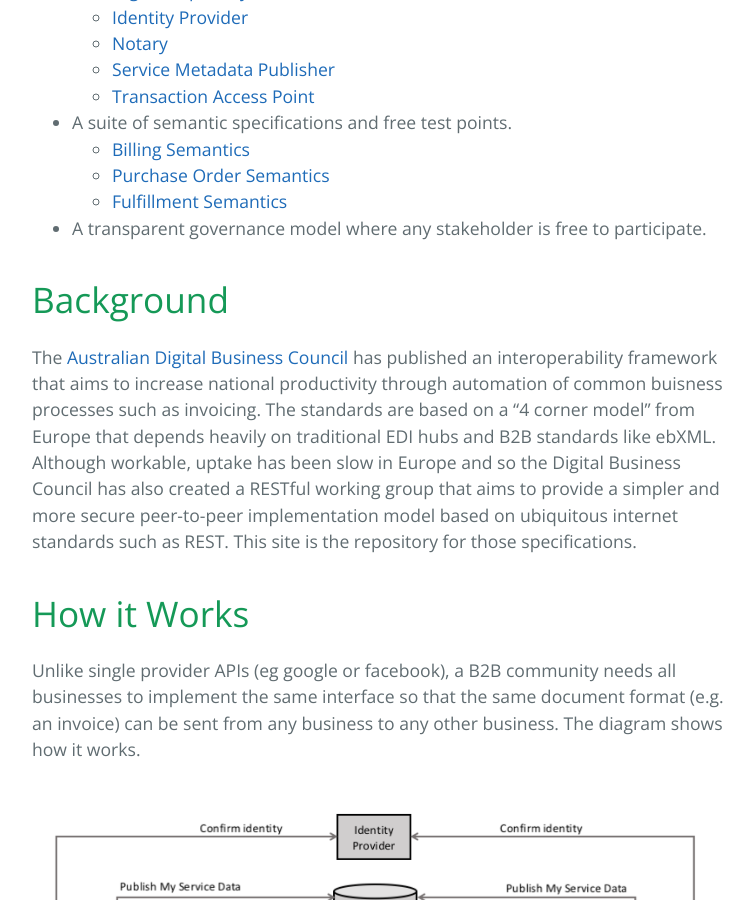
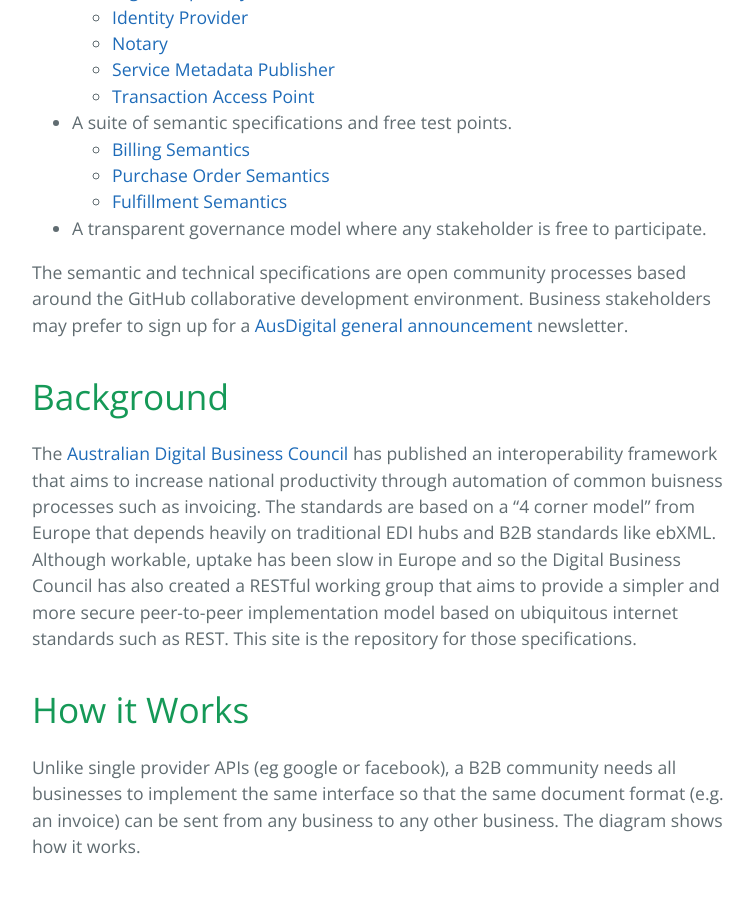
Before and after one commit to ausdigital/ausdigital.github.io, a Jekyll site: the page built from index.md, in a window 1280 px wide and 900 px high, scrolled down 864 px. Shown: the whole window, without its empty margins (328-1082 px from the left). Built offline with Jekyll 4.4.1, drawn with Linux system fonts in a browser that asks for light colours; our own code applies the rules of GitHub Pages for plain Markdown files.

Commit message:
link to newsletter signup from home page

```diff
--- a/index.md
+++ b/index.md
@@ -23,6 +23,8 @@ We want the simplest, lowest cost and most secure solution to these needs so we'
    * [Fulfillment Semantics](fulfillment-semantics)
  * A transparent governance model where any stakeholder is free to participate.
 
+The semantic and technical specifications are open community processes based around the GitHub collaborative development environment. Business stakeholders may prefer to sign up for a <a href="http://eepurl.com/ctZ6hf">AusDigital general announcement</a> newsletter.
+
 # Background
 
 The [Australian Digital Business Council](http://digitalbusinesscouncil.com.au/) has published an interoperability framework that aims to increase national productivity through automation of common buisness processes such as invoicing. The standards are based on a "4 corner model" from Europe that depends heavily on traditional EDI hubs and B2B standards like ebXML. Although workable, uptake has been slow in Europe and so the Digital Business Council has also created a RESTful working group that aims to provide a simpler and more secure peer-to-peer implementation model based on ubiquitous internet standards such as REST.  This site is the repository for those specifications.
```
